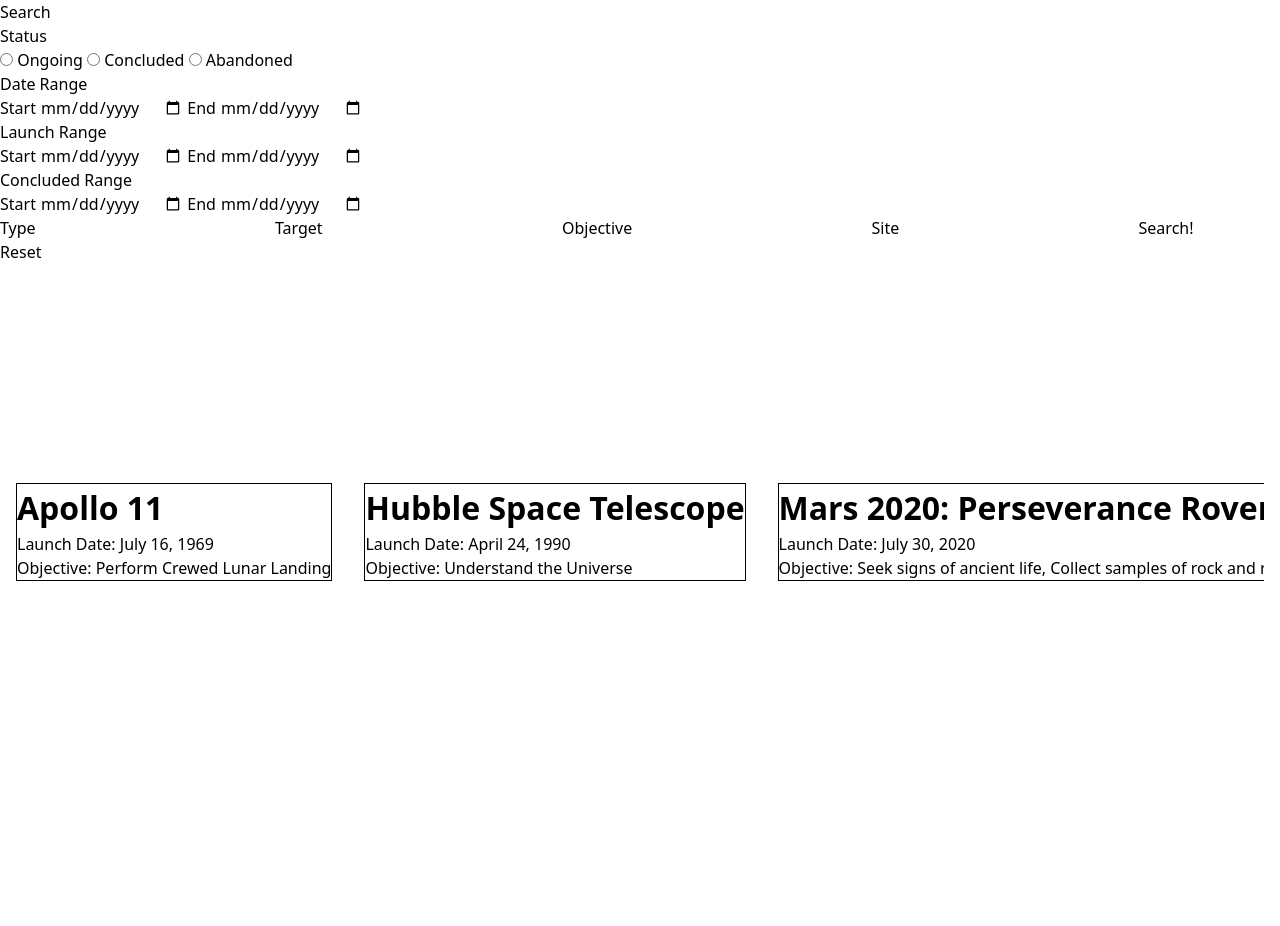
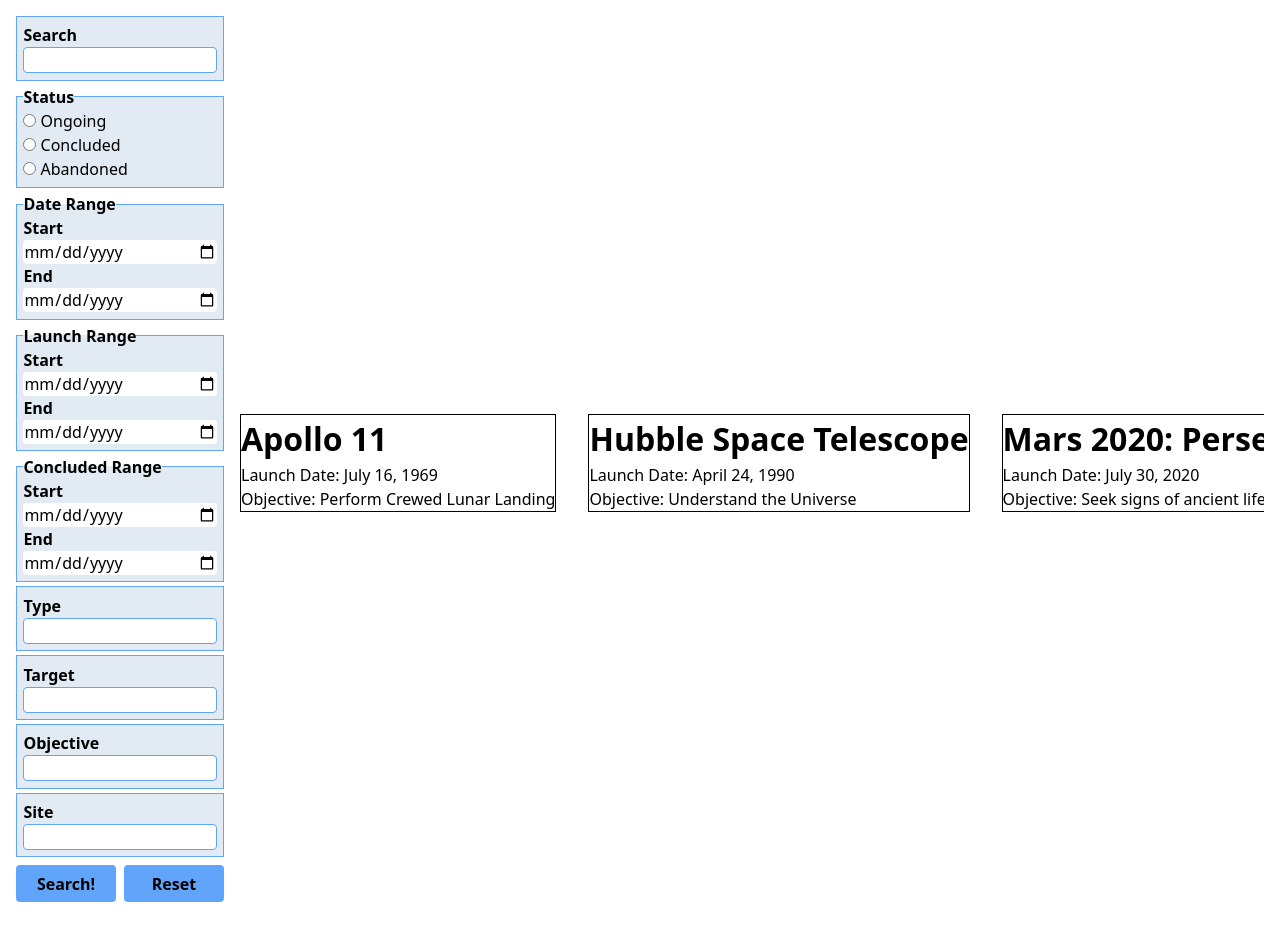
Before and after one commit to NYTLAIT/nasa-missions-timeline, a Flask app: page / in a window 1280 px wide. Before the commit the page ends 581 px from the top, so only its background shows below. Run offline with Flask 3, Linux system fonts and the light colour scheme; data comes from the database, SQL or seed files in the repository.

Commit message:
Styling; Form is mainly styled, Layout of application is set with from on the left like a panel and the timeline on the right | Fixed small issue that prevented reset button from working

```diff
--- a/static/render.js
+++ b/static/render.js
@@ -87,7 +87,7 @@ form.addEventListener('submit', (e) => {
 
   // -- SETTING PAGE URL AND APIURL
   const queryString = new URLSearchParams(filters).toString()           // Turn object to query string
-  history.pushState({}, '', queryString ? `/?${queryString}` : '/')     // Set URL else will just render / even when filters working
+  history.pushState({}, '', queryString ? `/?${queryString}` : '')     // Set URL else will just render / even when filters working
 
   fetchMissions(queryString)
 })
@@ -96,8 +96,8 @@ form.addEventListener('submit', (e) => {
 reset.addEventListener('click', (e) => {
   e.preventDefault()
   form.reset()
-  history.pushState({}, '', '/')
-  fetchMissions(params.toString())
+  history.pushState({}, '', '')
+  fetchMissions()
 })
 
 // ----------- BOOKMARKS & BACK -----------
--- a/static/styles.css
+++ b/static/styles.css
@@ -11,6 +11,42 @@ h1 {
 h2 {
   font-size: 1.5rem;
   font-weight: bold;
+}
+
+/* ----------- FORM STYLING ----------- */
+.filter input {
+  width: 100%;
+  border: 1px solid #60a5fa;
+  border-radius: 4px;
+  background-color: white;
+}
+
+.filter .radio input {
+  width: auto;
+}
+
+.filter>fieldset input {
+  border: none;
+}
+
+.filter>label,
+.filter>fieldset {
+  padding: 0.4rem;
+  border: 1px solid #60a5fa;
+  background-color: #e2eaf4;
+}
+
+.filter fieldset {
+  display: flex;
+  flex-direction: column;
+
+  padding-top: 0;
+}
+
+.buttons button {
+  background-color: #60a5fa;
+  padding: 0.4rem 0;
+  border-radius: 4px;
 }
 
 /* ----------- HORIZONTAL SCROLLING ----------- */
--- a/templates/timeline.html
+++ b/templates/timeline.html
@@ -1,16 +1,19 @@
 {% extends "base.html" %}
 
+{% block content %}
+<div class="main-container grid grid-cols-6">
+
   <!-- ----------- FORM ----------- -->
-{% block header %}
-<form id="filter" class="filter">
+  <div class="form-container col-span-1">
+    <form id="filter" class="filter flex flex-col gap-1">
       <!-- General Search -->
-  <label for="general-search">Search
+      <label for="general-search"><strong>Search</strong>
         <input type="text" id="general-search" name="general-search">
       </label>
 
       <!-- Status -->
-  <fieldset>
-    <legend>Status</legend>
+      <fieldset class="radio">
+        <legend><strong>Status</strong></legend>
 
         <label for="status-ongoing">
           <input type="radio" id="status-ongoing" name="status" value="ongoing">
@@ -30,66 +33,70 @@
 
       <!-- Date Range -->
       <fieldset>
-    <legend>Date Range</legend>
-    <label for="date-start">Start
+        <legend><strong>Date Range</strong></legend>
+        <label for="date-start"><strong>Start</strong>
           <input type="date" id="date-start" name="date-start">
         </label>
-    <label for="date-end">End
+        <label for="date-end"><strong>End</strong>
           <input type="date" id="date-end" name="date-end">
         </label>
       </fieldset>
 
       <!-- Launch Range -->
       <fieldset>
-    <legend>Launch Range</legend>
-    <label for="launch-start">Start
+        <legend><strong>Launch Range</strong></legend>
+        <label for="launch-start"><strong>Start</strong>
           <input type="date" id="launch-start" name="launch-start">
         </label>
-    <label for="launch-end">End
+        <label for="launch-end"><strong>End</strong>
           <input type="date" id="launch-end" name="launch-end">
         </label>
       </fieldset>
 
       <!-- Concluded Range -->
       <fieldset>
-    <legend>Concluded Range</legend>
-    <label for="concluded-start">Start
+        <legend><strong>Concluded Range</strong></legend>
+        <label for="concluded-start"><strong>Start</strong>
           <input type="date" id="concluded-start" name="concluded-start">
         </label>
-    <label for="concluded-end">End
+        <label for="concluded-end"><strong>End</strong>
           <input type="date" id="concluded-end" name="concluded-end">
         </label>
       </fieldset>
 
       <!-- Type -->
-  <label for="type">Type
+      <label for="type"><strong>Type</strong>
         <input type="text" id="type" name="type">
       </label>
 
       <!-- Target -->
-  <label for="target">Target
+      <label for="target"><strong>Target</strong>
         <input type="text" id="target" name="target">
       </label>
 
       <!-- Objective -->
-  <label for="objective">Objective
+      <label for="objective"><strong>Objective</strong>
         <input type="text" id="objective" name="objective">
       </label>
 
       <!-- Site -->
-  <label for="site">Site
+      <label for="site"><strong>Site</strong>
         <input type="text" id="site" name="site">
       </label>
 
-  <input type="submit" value="Search!">
     </form>
 
-<button id="reset">Reset</button>
-{% endblock %}
+    <div class="buttons grid grid-cols-2 gap-2 my-2">
+      <button type="submit" form="filter"><strong>Search!</strong></button>
+      <button id="reset"><strong>Reset</strong></button>
+    </div>
+
+  </div>
 
   <!-- ----------- TIMELINE ----------- -->
-{% block content %}
-<div id="timeline" class="timeline">
+  <div id="timeline" class="timeline col-span-5 px-4">
     <!-- JAVASCRIPT POPULATED MISSIONS -->
   </div>
+
+</div>
 {% endblock %}
```
Lines whose indentation alone changed are shown as unchanged.
